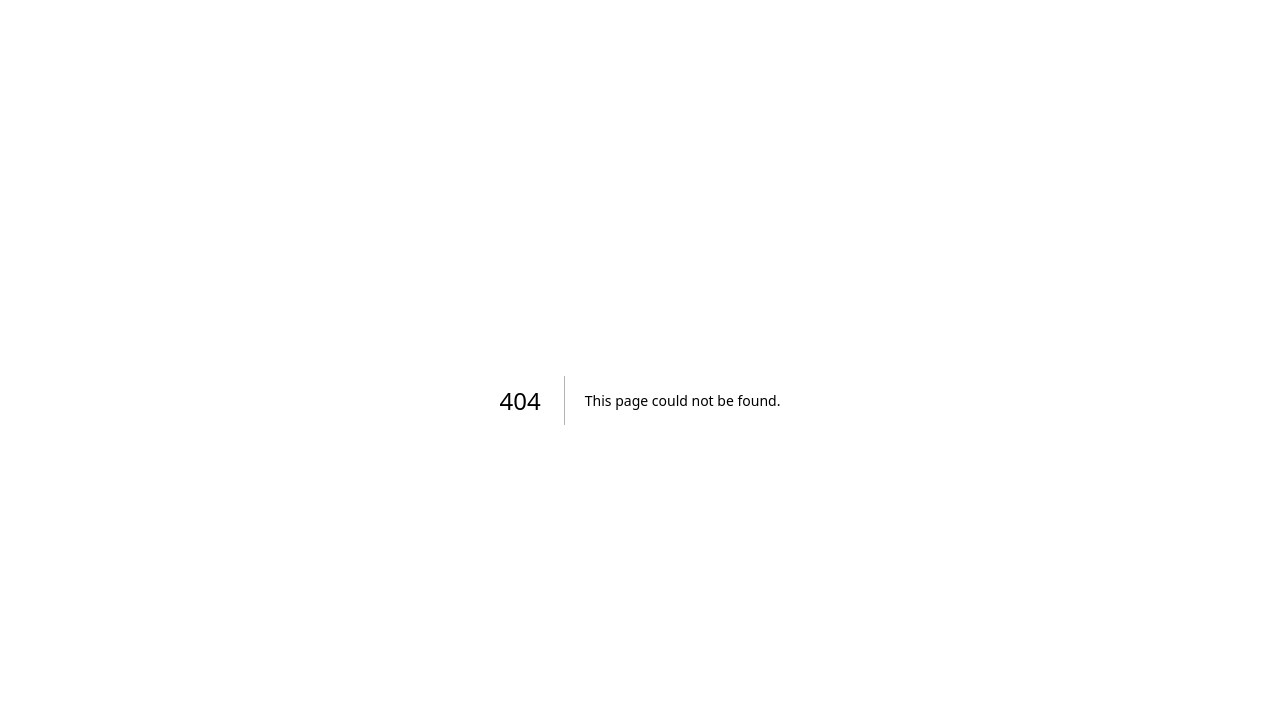
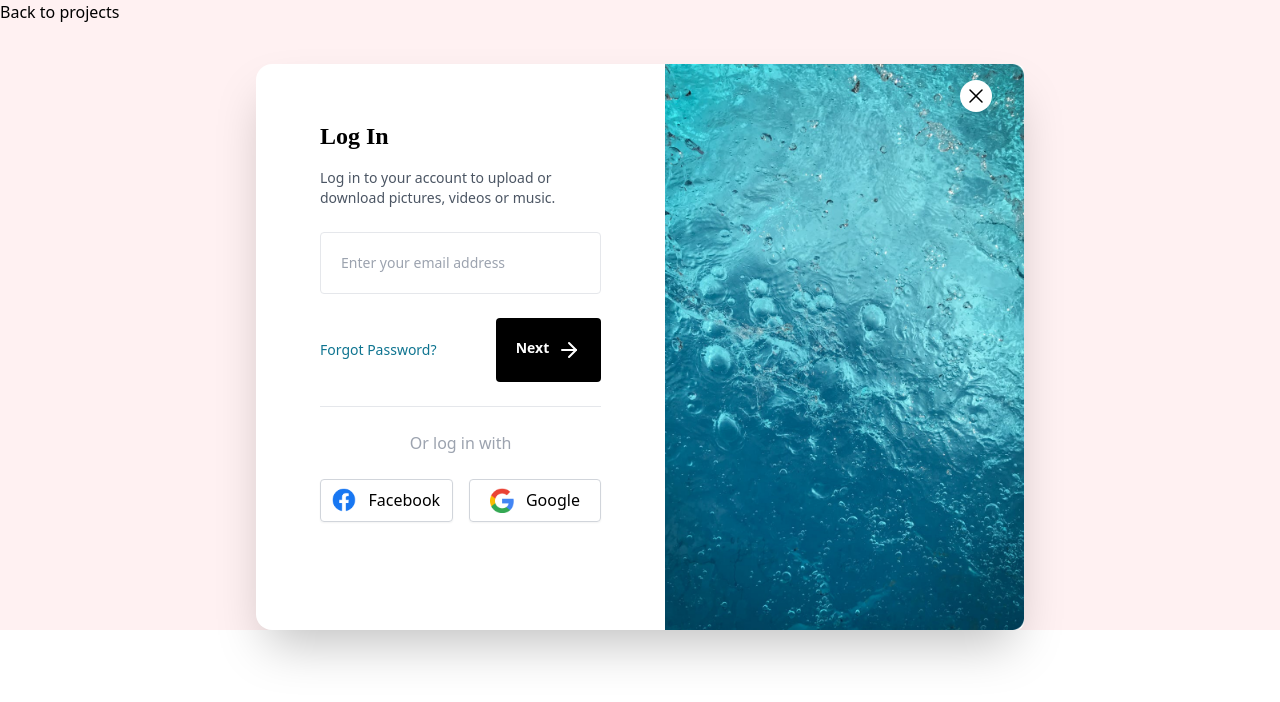
Before and after one commit to hayden-93/tailwind-website-projects, a Next.js app: page /login-modal in a window 1280 px wide. Before the commit this address had no page. Shown: the top 702 px of the page. Built offline with nearby package versions, Linux system fonts and the light colour scheme.

Commit message:
feat: Login Modal Project

```diff
--- /dev/null
+++ b/pages/login-modal.tsx
@@ -0,0 +1,112 @@
+import React from 'react';
+
+import Image from 'next/image';
+import Link from 'next/link';
+import Head from 'next/head';
+
+import { ArrowRight, X } from 'react-feather';
+
+const LoginModal = () => {
+  return (
+    <div className='h-full bg-rose-50'>
+      <Head>
+        <Link
+          href='https://fonts.googleapis.com/css2?family=Mulish:wght@300;400;500;600;700&family=Rokkitt:wght@600;700&display=swap'
+          rel='stylesheet'
+        />
+      </Head>
+      <div>
+        <Link href='/'>Back to projects</Link>
+      </div>
+      <div className='max-w-screen-md mx-auto flex bg-white mt-10 rounded-2xl shadow-2xl'>
+        <div className='py-14 px-16 space-y-6'>
+          <div className='space-y-4'>
+            <h2 className='font-display text-2xl font-semibold'>Log In</h2>
+            <p className='text-gray-600 text-sm'>
+              Log in to your account to upload or download pictures, videos or
+              music.
+            </p>
+          </div>
+          <div className='space-y-6'>
+            <div className='justify-center items-center'>
+              <input
+                placeholder='Enter your email address'
+                className='w-full p-5 border text-sm rounded'
+              />
+            </div>
+            <div className='flex justify-between items-center'>
+              <span className='text-sm text-cyan-700'>Forgot Password?</span>
+              <button className='flex p-5 bg-black text-white text-sm font-semibold rounded hover:bg-cyan-700'>
+                Next
+                <span className='pl-2'>
+                  <svg
+                    width='24'
+                    height='24'
+                    viewBox='0 0 24 24'
+                    fill='none'
+                    stroke='currentColor'
+                    strokeWidth='2'
+                    strokeLinecap='round'
+                    strokeLinejoin='round'
+                  >
+                    <line x1='5' y1='12' x2='19' y2='12'></line>
+                    <polyline points='12 5 19 12 12 19'></polyline>
+                  </svg>
+                </span>
+              </button>
+            </div>
+          </div>
+          <hr />
+          <span className='block text-center text-gray-400'>
+            Or log in with
+          </span>
+          <div className='flex space-x-4'>
+            <button className='flex w-1/2 justify-center items-center space-x-3 border border-gray-300 rounded shadow-sm hover:bg-opacity-30 hover:shadow-lg hover:-translate-y-0.5 transition duration-150'>
+              <Image
+                src='/images/login-modal/facebook.png'
+                alt='Facebook icon'
+                width={24}
+                height={24}
+              />
+              <span className='font-thin'>Facebook</span>
+            </button>
+            <button className='flex w-1/2 justify-center items-center py-2 space-x-3 border border-gray-300 rounded shadow-sm hover:bg-opacity-30 hover:shadow-lg hover:-translate-y-0.5 transition duration-150'>
+              <Image
+                src='/images/login-modal/google.png'
+                alt='Google icon'
+                width={24}
+                height={24}
+              />
+              <span className='font-thin'>Google</span>
+            </button>
+          </div>
+        </div>
+        <div>
+          <Image
+            src='/images/login-modal/water.jpeg'
+            alt='Water image'
+            width={600}
+            height={300}
+            className='h-full rounded-r-lg'
+          />
+          <div className='group absolute right-72 top-20 flex items-center justify-center w-8 h-8 bg-gray-200 rounded-full md:bg-white hover:cursor-pointer hover:-translate-y-0.5 transition duration-150'>
+            <svg
+              className='w-6 h-6 text-black group-hover:text-gray-600'
+              viewBox='0 0 24 24'
+              strokeWidth='1.5'
+              stroke='currentColor'
+              fill='none'
+              strokeLinecap='round'
+              strokeLinejoin='round'
+            >
+              <line x1='18' y1='6' x2='6' y2='18' />
+              <line x1='6' y1='6' x2='18' y2='18' />
+            </svg>
+          </div>
+        </div>
+      </div>
+    </div>
+  );
+};
+
+export default LoginModal;
```
